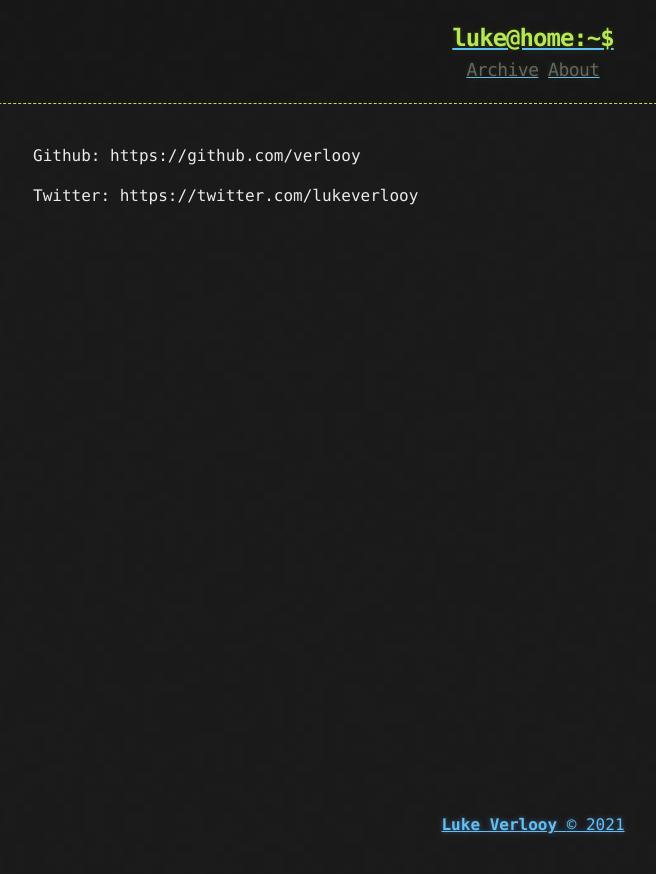
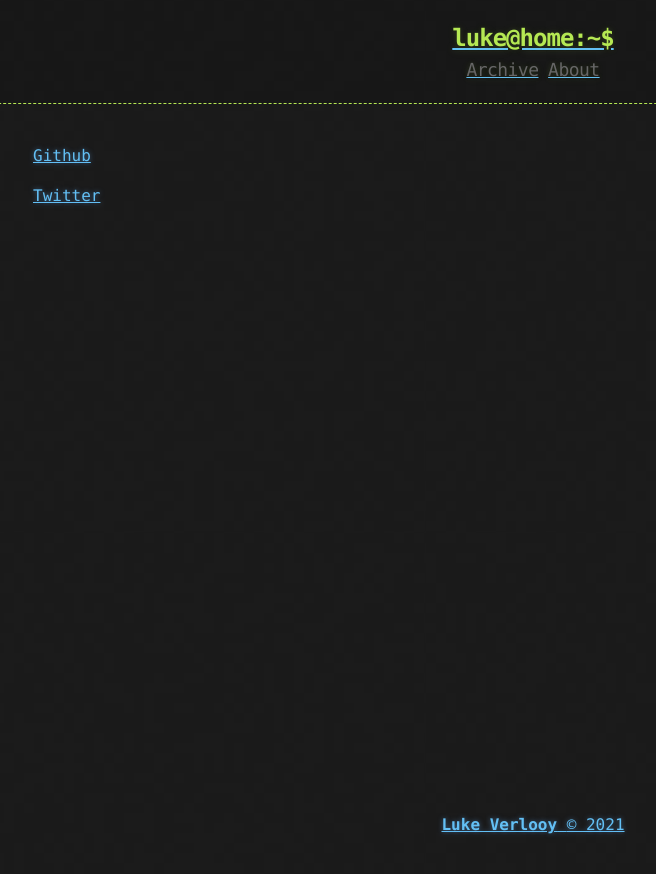
Before and after one commit to verlooy/verlooy.github.io, a Jekyll site: the page built from about.md, in a window 1280 px wide. Shown: the top 874 px of the page, without its empty margins (107-763 px from the left). Built offline with Jekyll 4.4.1, drawn with Linux system fonts in a browser that asks for light colours; part of the change alters nothing that is shown.

Commit message:
change 1

```diff
--- a/_config.yml
+++ b/_config.yml
@@ -30,3 +30,4 @@ plugins:
 # Custom variables
 owner : "Luke Verlooy"
 year : "2021"
+twitter : "twitter.com/lukeverlooy"
--- a/about.md
+++ b/about.md
@@ -3,6 +3,6 @@ layout: page
 title: About
 ---
 
-Github: https://github.com/verlooy
+[Github](https://github.com/verloo)
 
-Twitter: https://twitter.com/lukeverlooy
+[Twitter](https://twitter.com/lukeverlooy)
```
